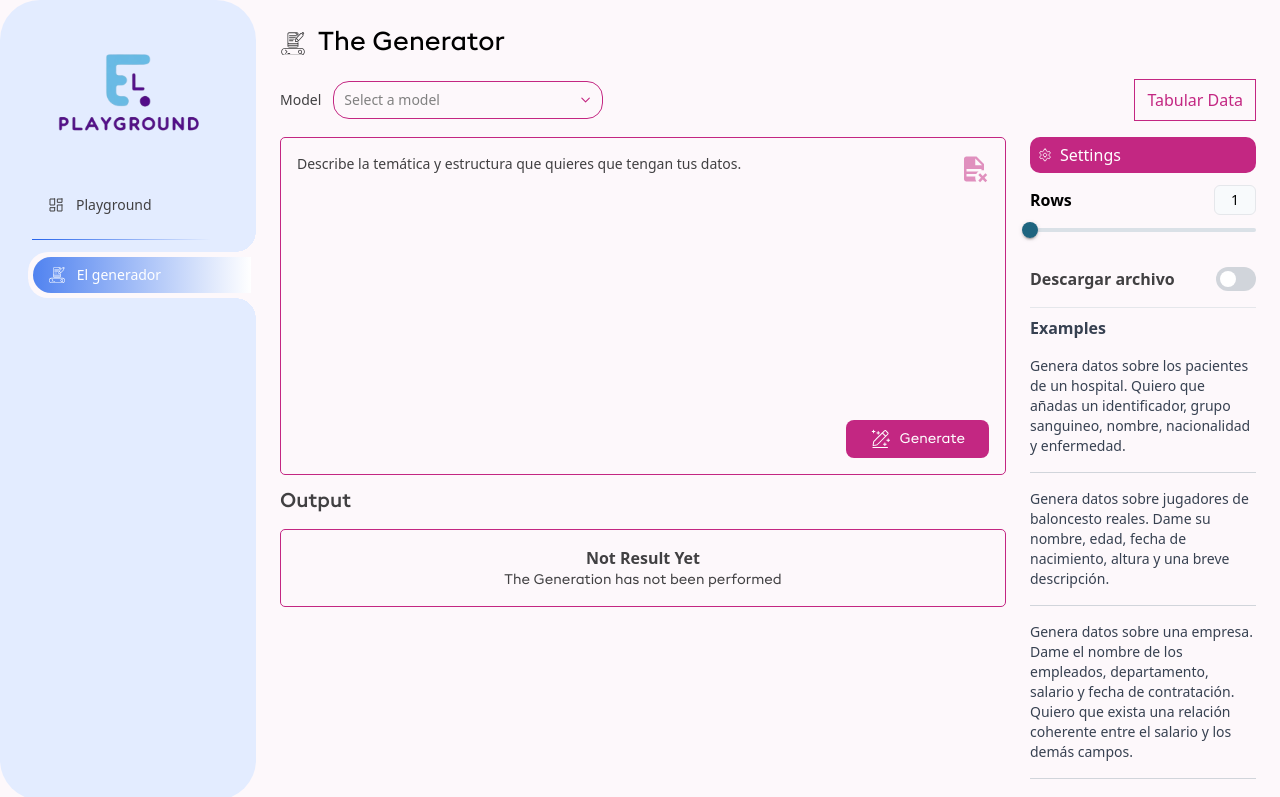
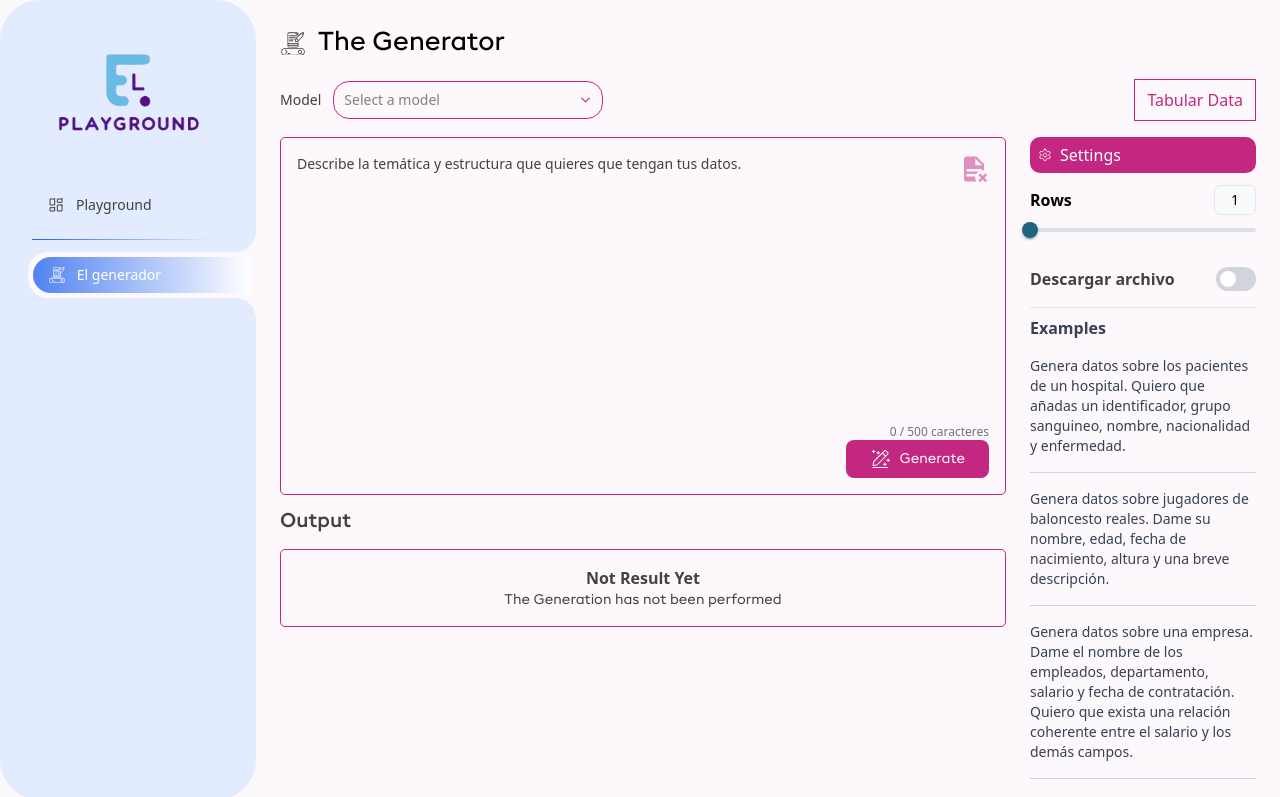
Before and after one commit to UO289137/TFG, a React (Create React App) app in the folder frontend/: page /generator in a window 1280 px wide. Shown: the top 797 px of the page. Built offline with nearby package versions, Linux system fonts and the light colour scheme.

Commit message:
Añadido contador de caracteres y limites en el input de tematica

```diff
--- a/frontend/src/pages/Generator.tsx
+++ b/frontend/src/pages/Generator.tsx
@@ -233,9 +233,14 @@ const Generator: React.FC = () => {
                       setThemeError('');
                     }
                   }}
+                  maxLength={500}
                   placeholder="Describe la temática y estructura que quieres que tengan tus datos."
-                  className="min-h-[200px] md:min-h-[260px] w-full h-full bg-transparent outline-none border-none md:text-sm text-xs text-[#414042] placeholder:text-[#414042] resize-none overflow-hidden"
+                  className="min-h-[200px] md:min-h-[260px] w-[93%] h-full bg-transparent outline-none border-none md:text-sm text-xs text-[#414042] placeholder:text-[#414042] resize-none overflow-hidden"
                 />
+                {/* Contador de caracteres en la parte inferior del textarea */}
+                <p className="text-xs text-gray-500 mt-1 text-right">
+                  {text.length} / 500 caracteres
+                </p>
                 {themeError && (
                   <p className="text-xs text-red-500 mt-1">{themeError}</p>
                 )}
```
